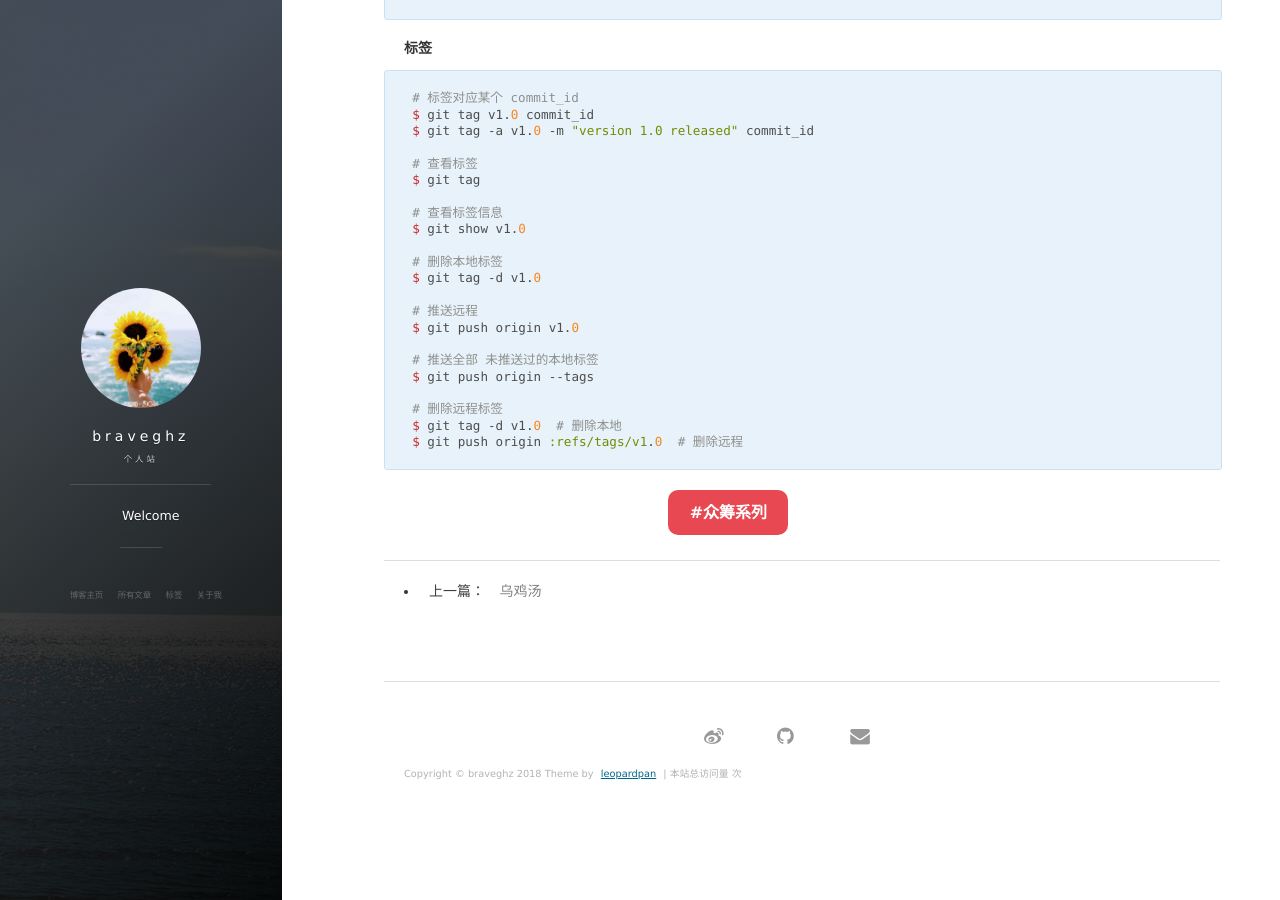
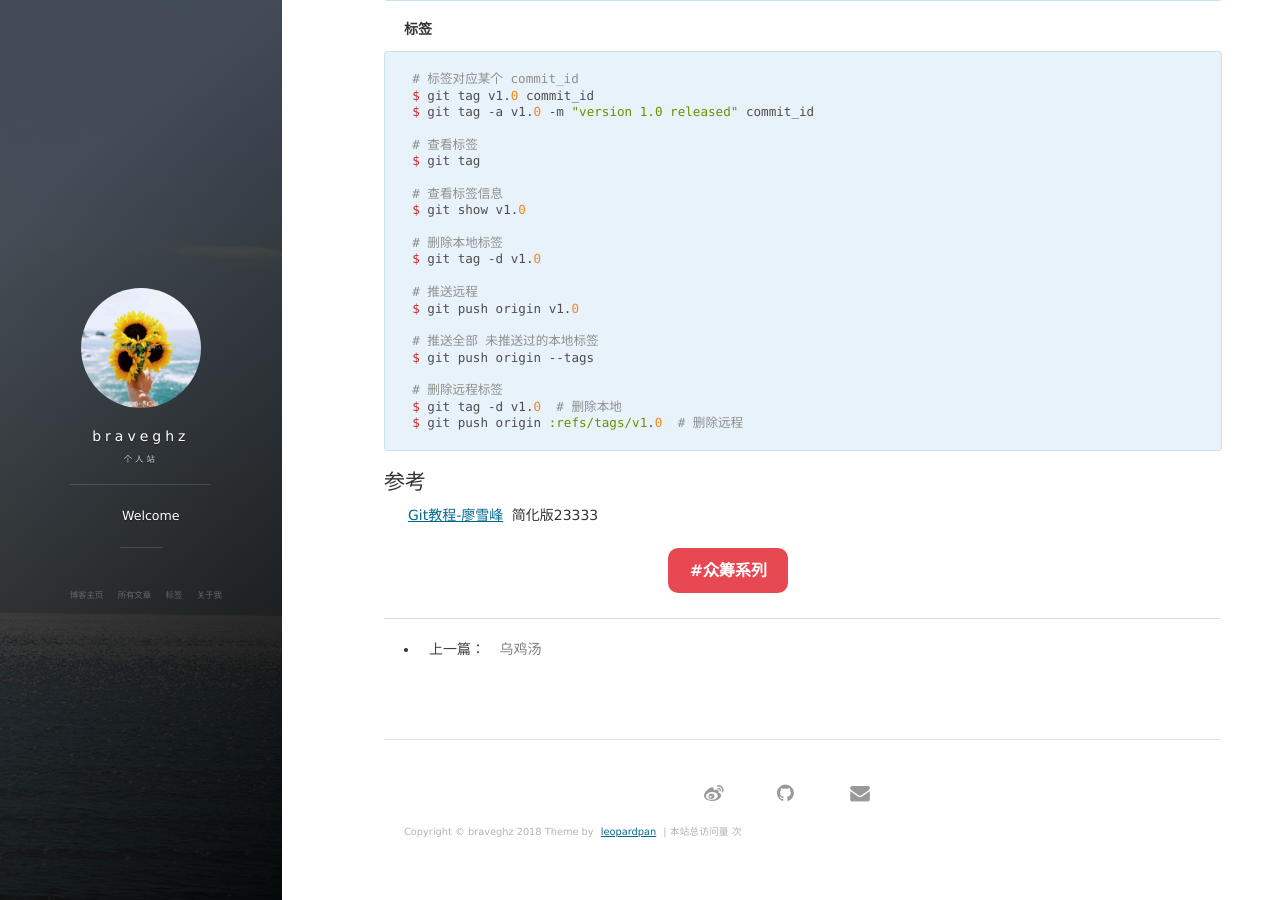
Before and after one commit to braveghz/braveghz.github.io, a Jekyll site: the page built from _posts/2018-07-17-Git学习一波.md, in a window 1280 px wide and 900 px high, scrolled down 5535 px. Built offline with Jekyll 4.4.1, drawn with Linux system fonts in a browser that asks for light colours; nearby versions of some CDN libraries; comment, search, counter and statistics services are not loaded.

Commit message:
Git学习

````diff
--- a/_posts/2018-07-17-Git学习一波.md
+++ b/_posts/2018-07-17-Git学习一波.md
@@ -5,7 +5,7 @@ date: 2018-07-17
 tag: Git
 ---
 
-### basic
+## basic
 
 ```sh
 # 本地工作区修改中...!@#$%（见下图）
@@ -103,7 +103,7 @@ Date:   Sun Jul 15 16:27:55 2018 +0800
 HEAD is now at 408ce6d readme2
 ```
 
-### 分支
+## 分支
 
 ```sh
 # 创建并切换分支
@@ -282,3 +282,7 @@ $ git push origin --tags
 $ git tag -d v1.0  # 删除本地
 $ git push origin :refs/tags/v1.0  # 删除远程
 ```
+
+## 参考
+
+[Git教程-廖雪峰](https://www.liaoxuefeng.com/wiki/0013739516305929606dd18361248578c67b8067c8c017b000)  简化版23333
````
